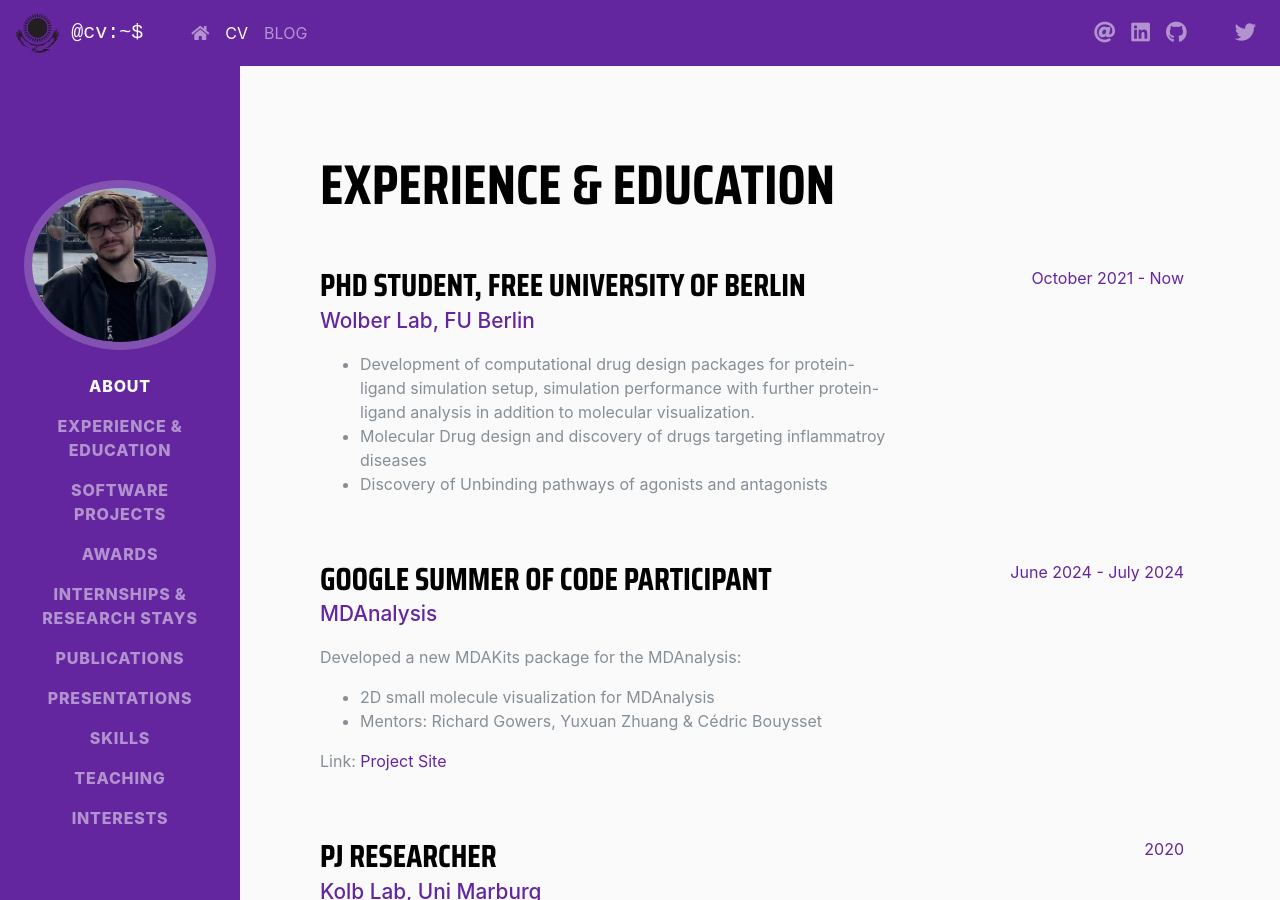
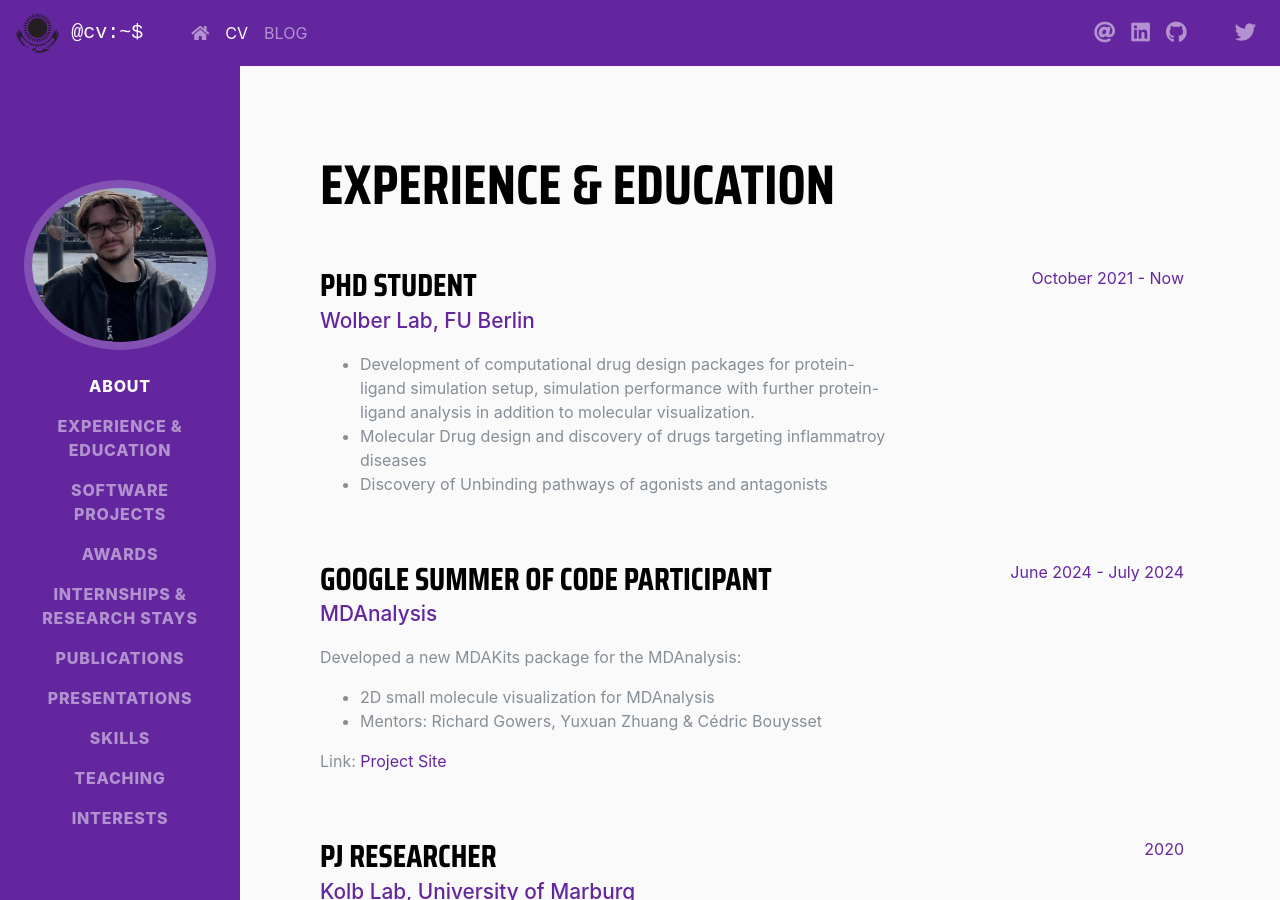
Before and after one commit to talagayev/talagayev.github.io, a Jekyll site: the page built from cv.html, in a window 1280 px wide and 900 px high, scrolled down 868 px. Built offline with Jekyll 4.4.1, drawn with Linux system fonts in a browser that asks for light colours; nearby versions of some CDN libraries; some web fonts are replaced; a style sheet for code colours, icons or effects is not loaded.

Commit message:
Update cv.html

```diff
--- a/cv.html
+++ b/cv.html
@@ -76,7 +76,7 @@
 
         <div class="resume-item d-flex flex-column flex-md-row justify-content-between mb-5">
           <div class="resume-content">
-            <h3 class="mb-0">PhD Student, Free University of Berlin</h3>
+            <h3 class="mb-0">PhD Student</h3>
             <div class="subheading mb-3"><a href="https://www.bcp.fu-berlin.de/en/pharmazie/faecher/pharmazeutische_chemie/wolber/index.html">Wolber Lab, FU Berlin</a></div>
             <p>
               <ul>
@@ -114,7 +114,7 @@
         <div class="resume-item d-flex flex-column flex-md-row justify-content-between mb-5">
           <div class="resume-content">
             <h3 class="mb-0">PJ Researcher</h3>
-            <div class="subheading mb-3"><a href="https://www.uni-marburg.de/en/fb16/ipc/kolb-group">Kolb Lab, Uni Marburg</a></div>
+            <div class="subheading mb-3"><a href="https://www.uni-marburg.de/en/fb16/ipc/kolb-group">Kolb Lab, University of Marburg</a></div>
             <p>
               <ul>
                 <li>Binding Mode analysis and prediction of serotonergic antipyschotic drugs</li>
```
